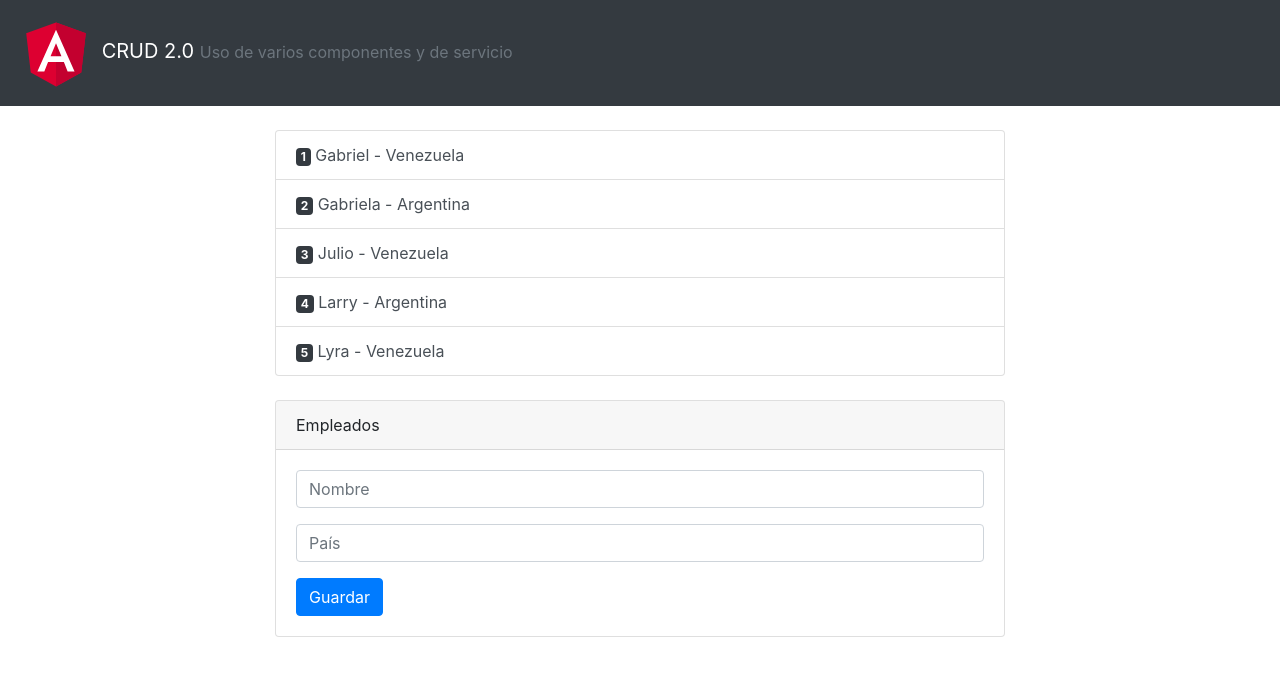
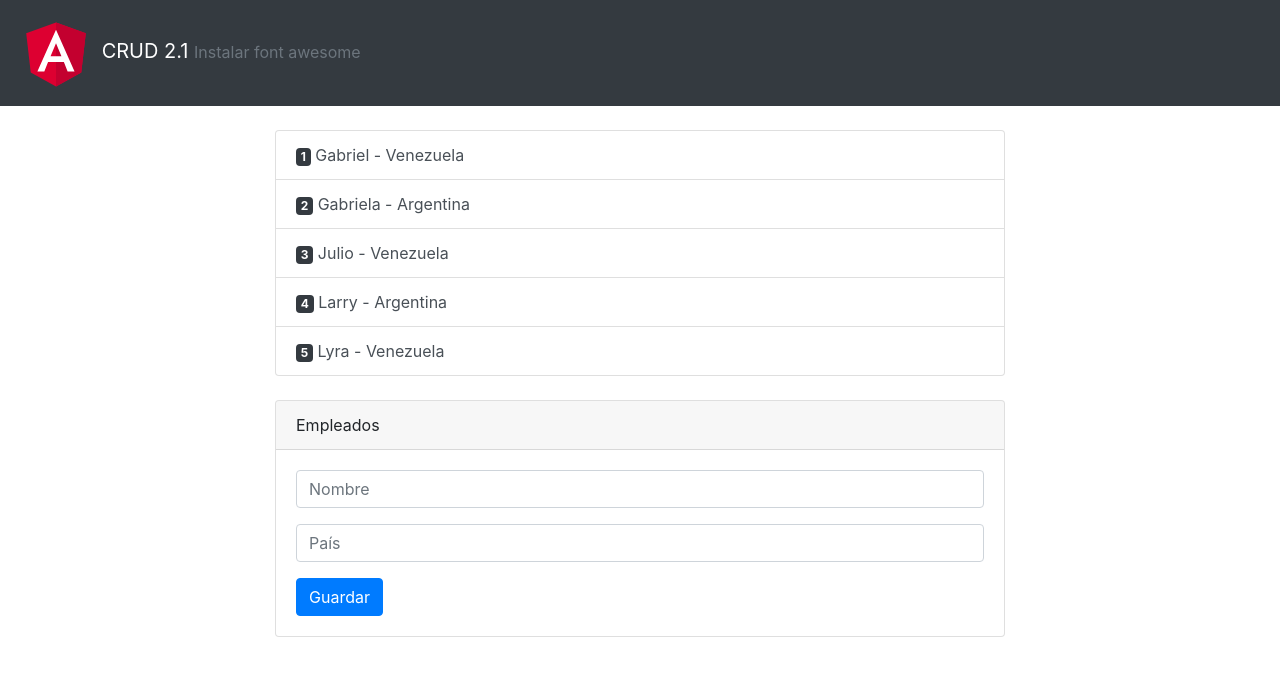
Before and after one commit to juliolpj/angular-crud-01, an Angular app: page / in a window 1280 px wide. Shown: the top 676 px of the page. Built offline with nearby package versions, Linux system fonts and the light colour scheme.

Commit message:
Instalar font awesome

```diff
--- a/package.json
+++ b/package.json
@@ -23,6 +23,7 @@
     "@angular/router": "^5.2.0",
     "bootstrap": "^4.1.1",
     "core-js": "^2.4.1",
+    "font-awesome": "^4.7.0",
     "jquery": "^3.3.1",
     "popper.js": "^1.14.3",
     "rxjs": "^5.5.6",
--- a/src/app/app.component.ts
+++ b/src/app/app.component.ts
@@ -6,6 +6,6 @@ import { Component } from '@angular/core';
   styleUrls: ['./app.component.css']
 })
 export class AppComponent {
-  title = 'CRUD 2.0';
-  descrip = 'Uso de varios componentes y de servicio';
+  title = 'CRUD 2.1';
+  descrip = 'Instalar font awesome';
 }
--- a/src/app/components/crud-employee/form.component.html
+++ b/src/app/components/crud-employee/form.component.html
@@ -18,7 +18,6 @@
             [(ngModel)]="formPais"
             >
         </div>
-
         <button
           class="btn btn-primary"
           (click)="fireAddEmployee(empleadoSeleccionado)"
```
Also changed, not shown: .angular-cli.json, 1 other file (tests, documents, lock files or other folders).
